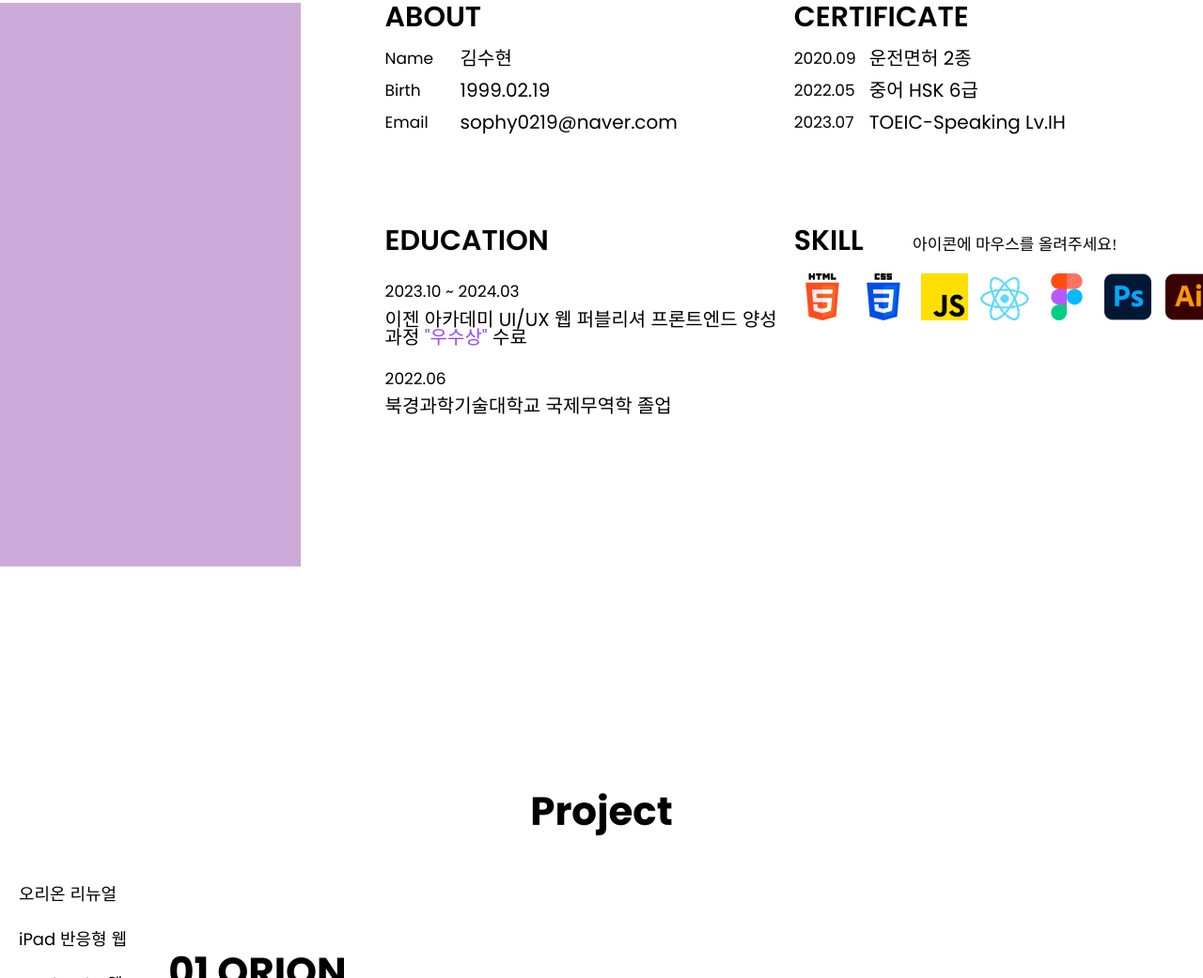
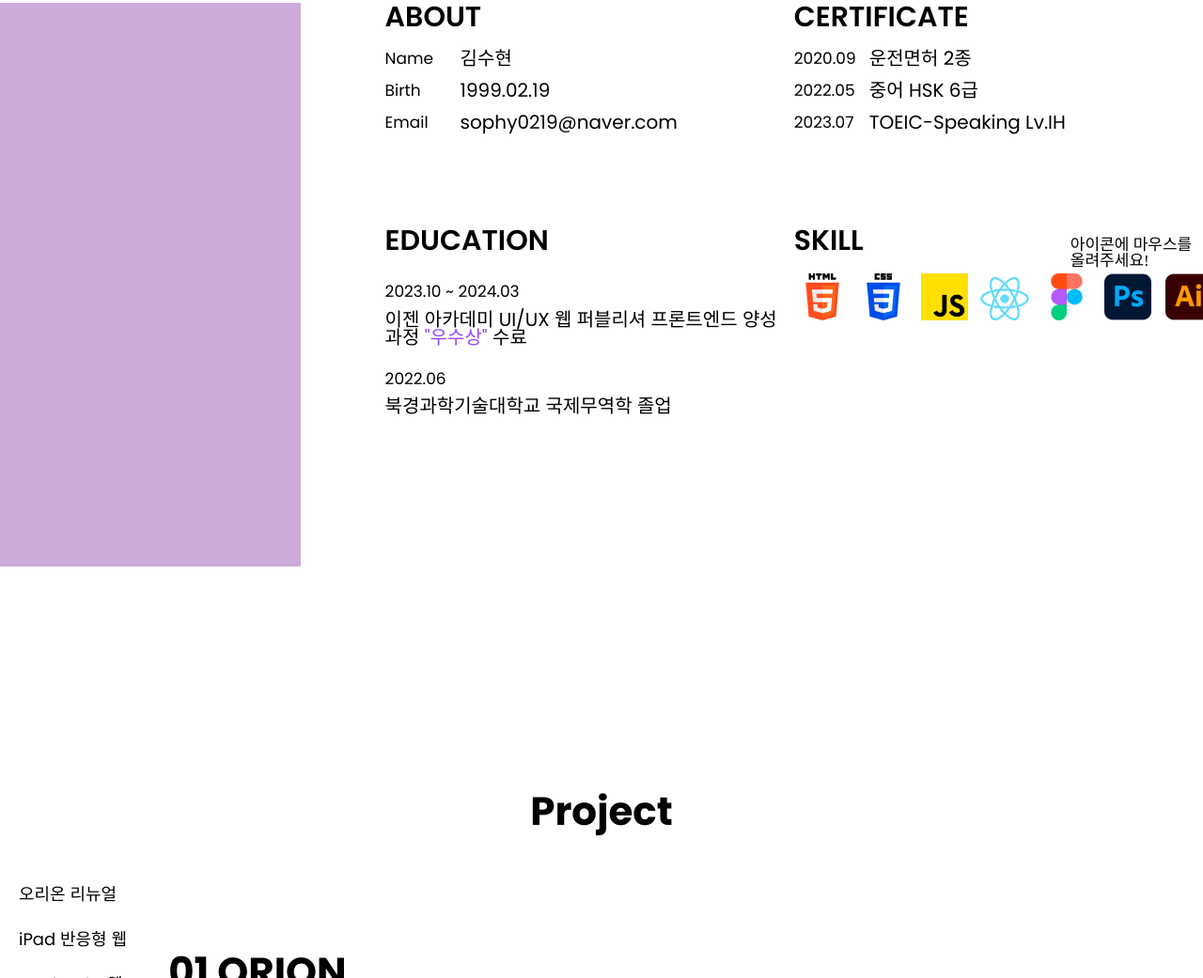
Before and after one commit to siuhyun/kimcode, a plain HTML site: page index.html in a window 1280 px wide. Shown: the part 1017-2058 px from the top of the page at 94% size. Drawn offline with nearby package versions, Linux system fonts and the light colour scheme; a web font is replaced by a local one.

Commit message:
오버스크롤 수정

```diff
--- a/css/main.css
+++ b/css/main.css
@@ -274,12 +274,11 @@ header.drop button span {
 }
 .profile .skill {
   width: 50%;
+  /* border: 1px solid #000; */
 }
 .profile .skill .top {
   display: flex;
-  width: 79%;
-  justify-content: space-between;
-  /* border: 1px solid #000; */
+  gap: 220px;
 }
 .profile .skill .top p {
   padding-top: 10px;
--- a/index.html
+++ b/index.html
@@ -104,7 +104,7 @@
             <div class="top">
               <h3>SKILL</h3>
               <p>아이콘에 마우스를 올려주세요!</p>
-            </div class="top">
+            </div>
               <div class="icon_box">
               <div>
                 <span class="skil_icon"><img src="./img/icon_html.png" alt=""></span>
@@ -133,7 +133,7 @@
               </div>
               <div>
                 <span class="skil_icon"><img src="./img/icon_ai.png" alt=""></span>
-                <p class="arrow_box">간단한 캐릭터 디자인, 로고 디자인을 깔끔하고 빠르게 제작 할 수 있습니다.</p>
+                <p class="arrow_box">캐릭터, 로고 디자인을 깔끔하고 빠르게 제작 할 수 있습니다.</p>
               </div>
               <div>
                 <span class="skil_icon"><img src="./img/icon_git.png" alt=""></span>
```
